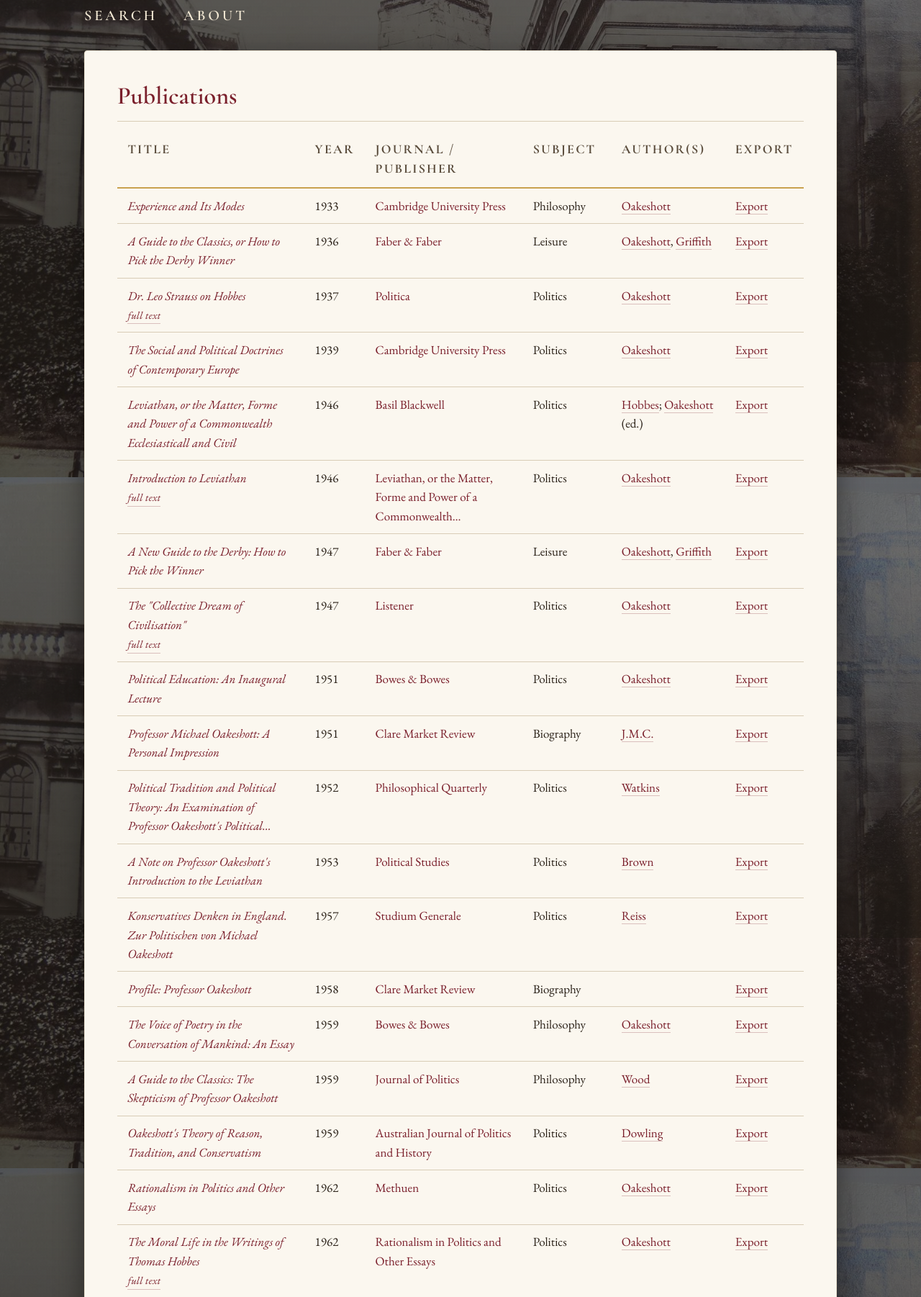
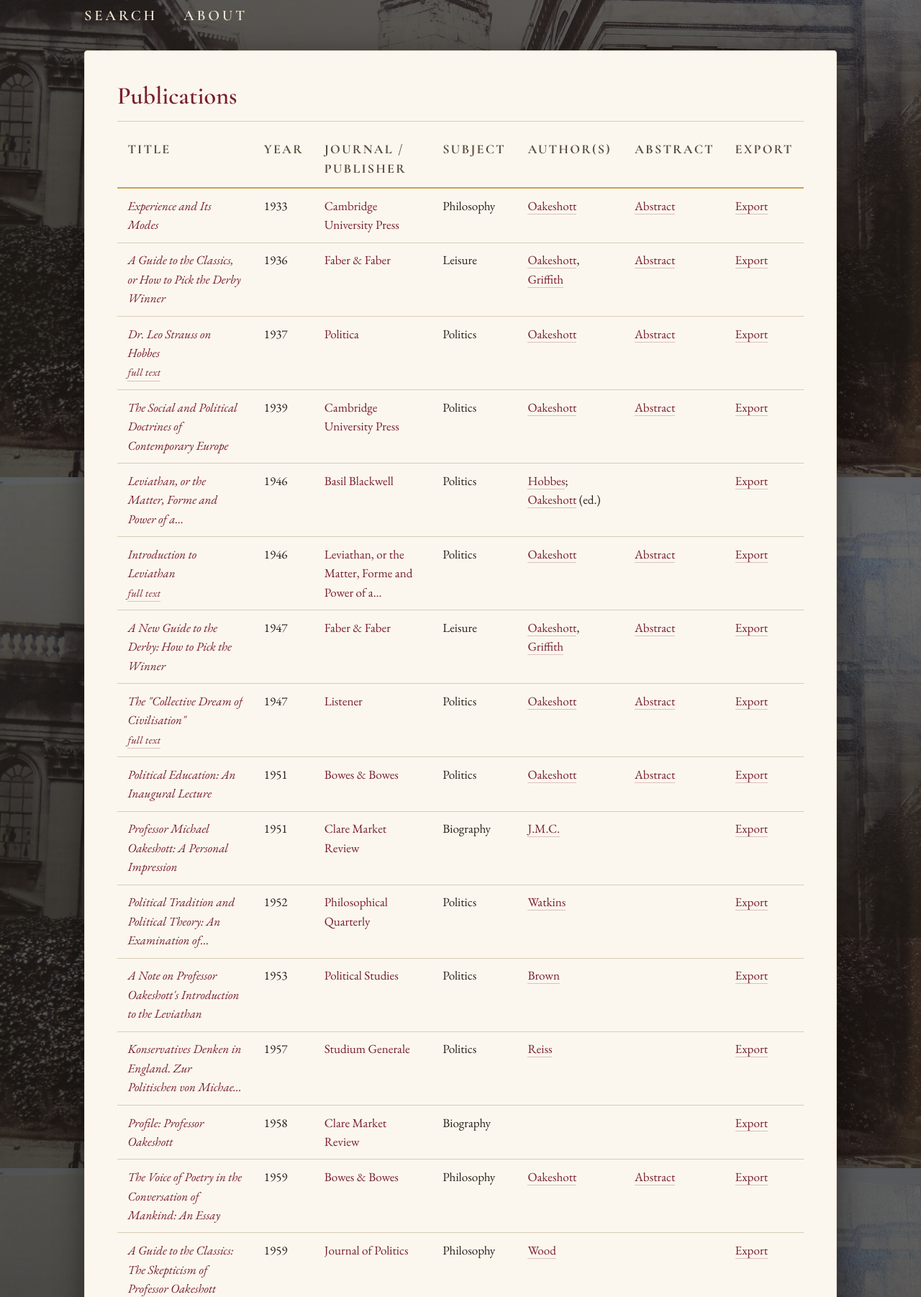
Before and after one commit to gcallah/biblio_engine, a Django app: page /oakeshott/publications in a window 1280 px wide. Shown: the part 297-2099 px from the top of the page at 72% size. Run offline with Django 3.2, Linux system fonts and the light colour scheme; data comes from the database, SQL or seed files in the repository; data that the repository does not hold is empty.

Commit message:
Move the abstract popup to its own Abstract column
The column shows an 'Abstract' link (to the detail page) whose hover
pops up the abstract; records without an abstract get an empty cell.
Titles now always show their full text on hover.

Co-Authored-By: Claude Opus 5.5 <noreply@anthropic.com>

```diff
--- a/berkeley/templates/publications.html
+++ b/berkeley/templates/publications.html
@@ -23,26 +23,21 @@
             <th>Journal /<br>Publisher</th>
             <th>Subject</th>
             <th>Author(s)</th>
+            <th>Abstract</th>
             <th>Export</th>
         </tr>
         {% for pub in pub_list %}
             <tr>
-                <td{% if pub.abstract %} class="has-abstract"{% endif %}>
+                <td>
                     <a href="/oakeshott/pub_detail/{{ pub.id }}/">
                         {% if pub.title %}
-                            <span class="clamp3"{% if not pub.abstract %} title="{{ pub.title }}"{% endif %}>{{ pub.title }}</span>
+                            <span class="clamp3" title="{{ pub.title }}">{{ pub.title }}</span>
                         {% elif pub.review_of %}
                             <span class="clamp3" title="{{ pub.review_of }}">{{ pub.review_of }}</span>
                         {% endif %}
                     </a>
                     {% if pub.url %}
                     <a class="fulltext" href="{{ pub.url }}">full text</a>
-                    {% endif %}
-                    {% if pub.abstract %}
-                    <div class="abstract-pop" role="tooltip">
-                        <strong>{{ pub }}</strong>
-                        {{ pub.abstract }}
-                    </div>
                     {% endif %}
                 </td>
 
@@ -67,6 +62,17 @@
                 {% for author in pub.ordered_authors %}
                     <a href="/oakeshott/person_detail/{{ author.id }}/">{{ author.lname }}</a>{% if not forloop.last %},{% endif %}{% endfor %}{% with editors=pub.ordered_editors %}{% if editors %}<span class="editors">{% if pub.ordered_authors %}; {% endif %}{% for editor in editors %}<a href="/oakeshott/person_detail/{{ editor.id }}/">{{ editor.lname }}</a>{% if not forloop.last %}, {% endif %}{% endfor %} ({% if editors|length > 1 %}eds.{% else %}ed.{% endif %})</span>{% endif %}{% endwith %}
                 </td>
+                {% if pub.abstract %}
+                <td class="has-abstract">
+                    <a href="/oakeshott/pub_detail/{{ pub.id }}/">Abstract</a>
+                    <div class="abstract-pop" role="tooltip">
+                        <strong>{{ pub }}</strong>
+                        {{ pub.abstract }}
+                    </div>
+                </td>
+                {% else %}
+                <td></td>
+                {% endif %}
                 <td>
                     <a href="/oakeshott/export/{{ pub.id }}/">
                     Export
@@ -76,7 +82,7 @@
         {% endfor %}
     </table>
     <script>
-    // Place each abstract popup just below its title, or above it when
+    // Place each abstract popup just below its link, or above it when
     // there is no room below.
     document.querySelectorAll('td.has-abstract').forEach(function (cell) {
         var pop = cell.querySelector('.abstract-pop');
--- a/mysite/static/berkeley/style.css
+++ b/mysite/static/berkeley/style.css
@@ -431,7 +431,8 @@ a.button-link:hover, a.button-link:focus {
     input[type=text], select, textarea { min-width: 0; width: 100%; }
 }
 
-/* ABSTRACT POPUP: hovering a title in the results table shows its abstract */
+/* ABSTRACT POPUP: hovering the "Abstract" link in the results table's
+   Abstract column shows the abstract */
 
 /* position: fixed lets the popup escape .module's overflow clipping;
    publications.html sets top/left from the hovered cell. */
```
Also changed, not shown: berkeley/tests/test_search.py (+18 -0 lines).
